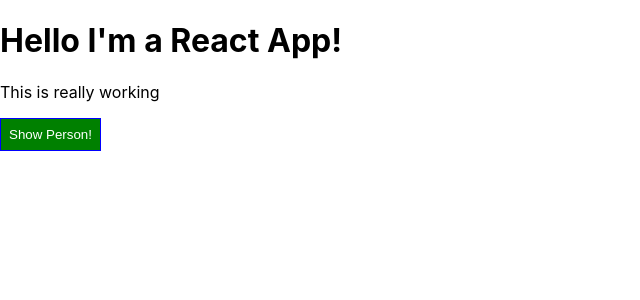
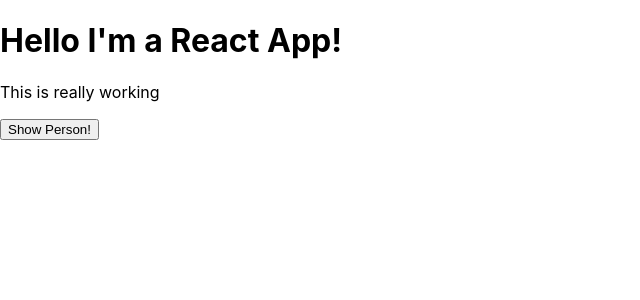
Before and after one commit to rizki113070213/react-complete-guide, a React app: page / in a window 1280 px wide. Shown: the top 300 px of the page, without its empty margins (0-640 px from the left). Built offline with nearby package versions, Linux system fonts and the light colour scheme.

Commit message:
adding pseudo selectors

```diff
--- a/src/App.css
+++ b/src/App.css
@@ -9,3 +9,26 @@
 .bold {
   font-weight: bold;
 }
+
+.App button {
+  border: 1px solid blue;
+  padding: 16px;
+  background-color: green;
+  font: inherit;
+  color: white;
+  cursor: pointer;
+}
+
+.App button:hover {
+  background-color: lightgreen;
+  color: black;
+}
+
+.App button.Red {
+  background-color: red;
+}
+
+.App button.Red:hover {
+  background-color: salmon;
+  color: black;
+}
--- a/src/App.js
+++ b/src/App.js
@@ -45,16 +45,9 @@
   }
 
   render() {
-    const style = {
-      backgroundColor: 'green',
-      color: 'white',
-      border: '1px solid #00f',
-      padding: '8px',
-      cursor: 'pointer'
-    }
-
     const buttonText = this.state.showPersons ? "Hide Person!" : "Show Person!"
     let persons = null
+    let btnClass = '';
 
     if(this.state.showPersons) {
       persons = (
@@ -73,7 +66,7 @@
         </div>
       )
 
-      style.backgroundColor = "red"
+      btnClass = classes.Red
     }
 
     let assignedClasses = []
@@ -88,7 +81,7 @@
       <div className={classes.App}>
         <h1>Hello I'm a React App!</h1>
         <p className={assignedClasses.join(' ')}>This is really working</p>
-        <button style={style} onClick={this.togglePersonsHandler}>{buttonText}</button>
+        <button className={btnClass} onClick={this.togglePersonsHandler}>{buttonText}</button>
         {persons}
       </div>
     );
```
